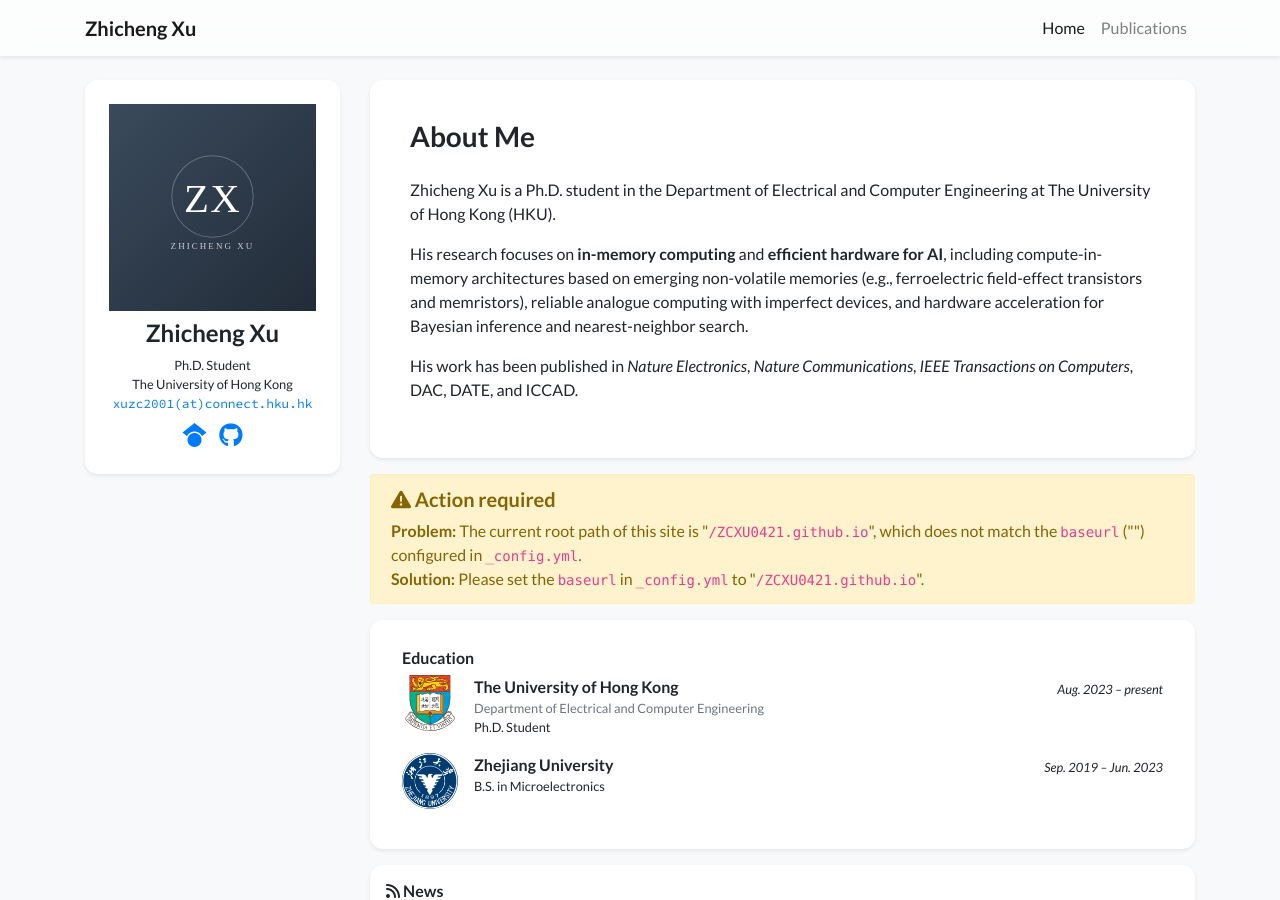
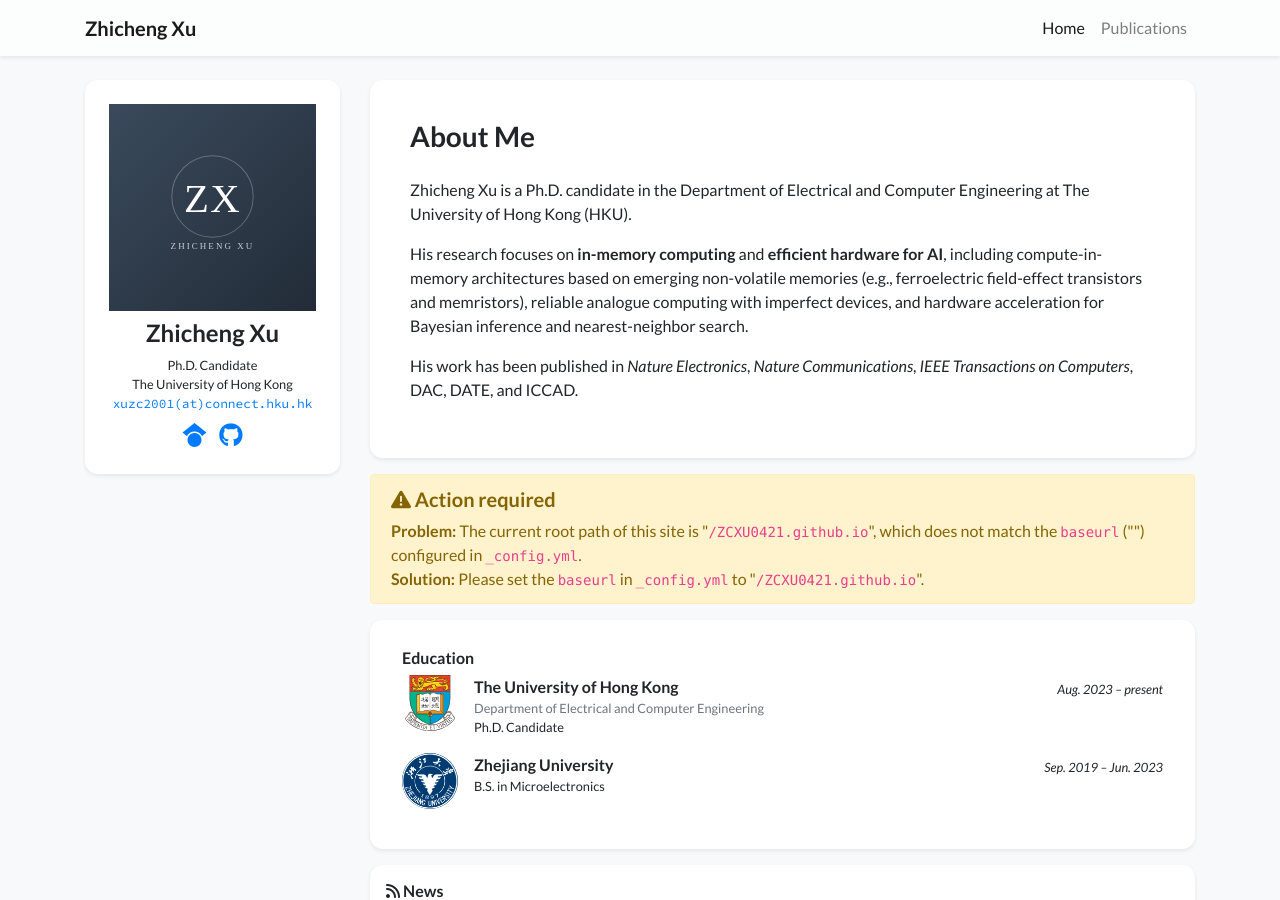
Before and after one commit to ZCXU0421/ZCXU0421.github.io, a Jekyll site: the page built from index.html, in a window 1280 px wide and 900 px high. Built offline with Jekyll 4.4.1, drawn with Linux system fonts in a browser that asks for light colours; nearby versions of some CDN libraries; a style sheet for code colours, icons or effects is not loaded.

Commit message:
Update title to Ph.D. Candidate

```diff
--- a/_data/profile.yml
+++ b/_data/profile.yml
@@ -3,7 +3,7 @@ secondary_name: ""
 navbar_name: "Zhicheng Xu"
 
 positions:
-- name: Ph.D. Student
+- name: Ph.D. Candidate
 - name: The University of Hong Kong
 
 
@@ -21,7 +21,7 @@ github: ZCXU0421
 short_bio_text_justify: false
 short_bio: >-
   <p>
-    Zhicheng Xu is a Ph.D. student in the Department of Electrical and Computer Engineering at
+    Zhicheng Xu is a Ph.D. candidate in the Department of Electrical and Computer Engineering at
     The University of Hong Kong (HKU).
   </p>
   <p>
@@ -41,7 +41,7 @@ education:
 - name: The University of Hong Kong
   logo: /assets/images/badges/HKU_crest.svg
   dept: Department of Electrical and Computer Engineering
-  position: Ph.D. Student
+  position: Ph.D. Candidate
   date: Aug. 2023 – present
 - name: Zhejiang University
   logo: /assets/images/badges/ZJU_badge.svg
--- a/_layouts/default.html
+++ b/_layouts/default.html
@@ -5,9 +5,9 @@
     <meta charset="utf-8">
     <meta name="viewport" content="width=device-width, initial-scale=1, shrink-to-fit=no">
     <title>{{ page.title }} - {{ site.data.profile.navbar_name }}</title>
-    <meta name="description" content="Zhicheng Xu — Ph.D. student in Electrical and Computer Engineering at The University of Hong Kong. Research on in-memory computing and efficient hardware for AI.">
+    <meta name="description" content="Zhicheng Xu — Ph.D. candidate in Electrical and Computer Engineering at The University of Hong Kong. Research on in-memory computing and efficient hardware for AI.">
     <meta property="og:title" content="Zhicheng Xu | The University of Hong Kong">
-    <meta property="og:description" content="Ph.D. student at HKU working on in-memory computing and efficient hardware for AI.">
+    <meta property="og:description" content="Ph.D. candidate at HKU working on in-memory computing and efficient hardware for AI.">
     <meta property="og:type" content="profile">
     <meta property="og:url" content="https://zcxu0421.github.io/">
     <script type="application/ld+json">
@@ -15,7 +15,7 @@
       "@context": "https://schema.org",
       "@type": "Person",
       "name": "Zhicheng Xu",
-      "jobTitle": "Ph.D. Student",
+      "jobTitle": "Ph.D. Candidate",
       "affiliation": { "@type": "Organization", "name": "The University of Hong Kong" },
       "url": "https://zcxu0421.github.io/",
       "sameAs": [
```
